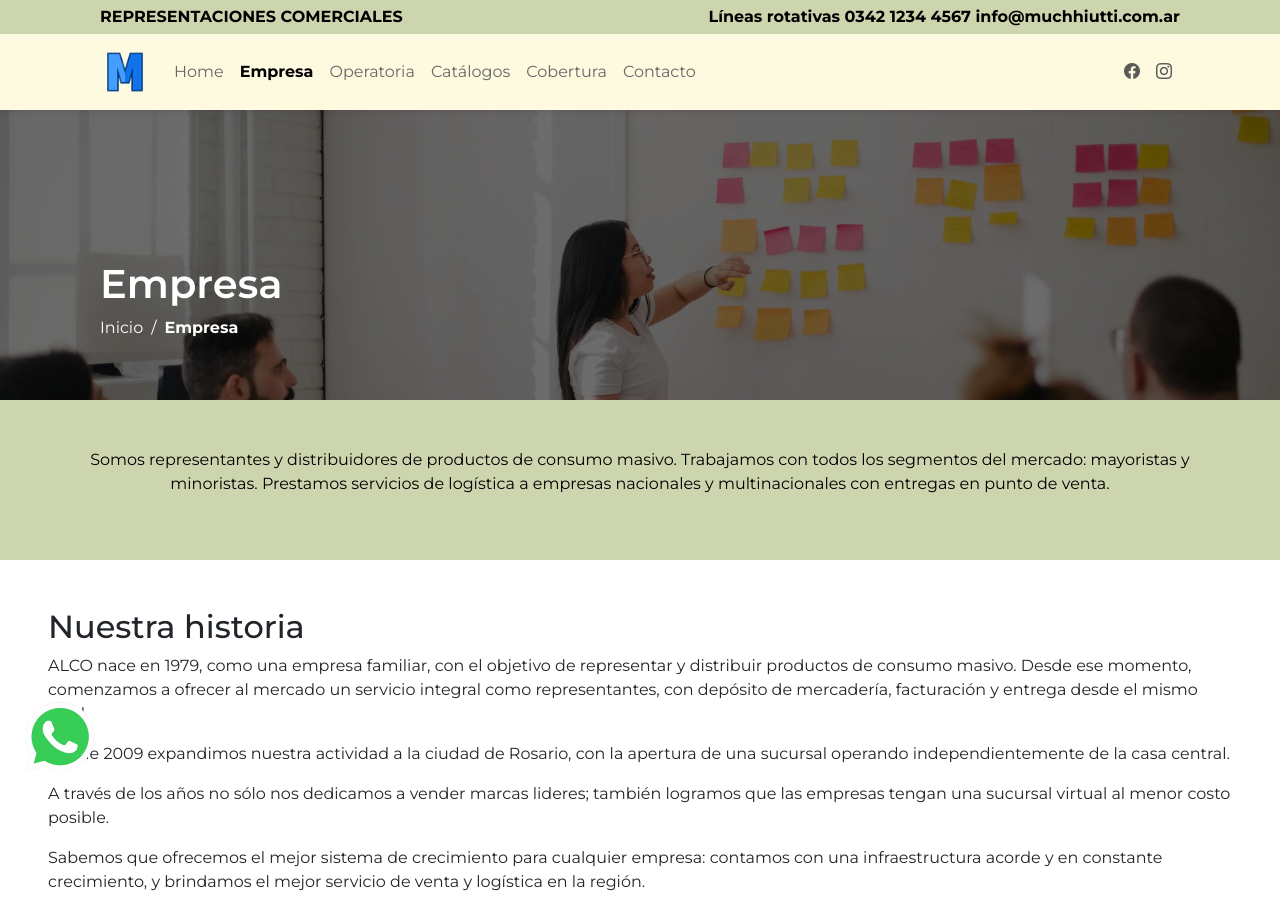
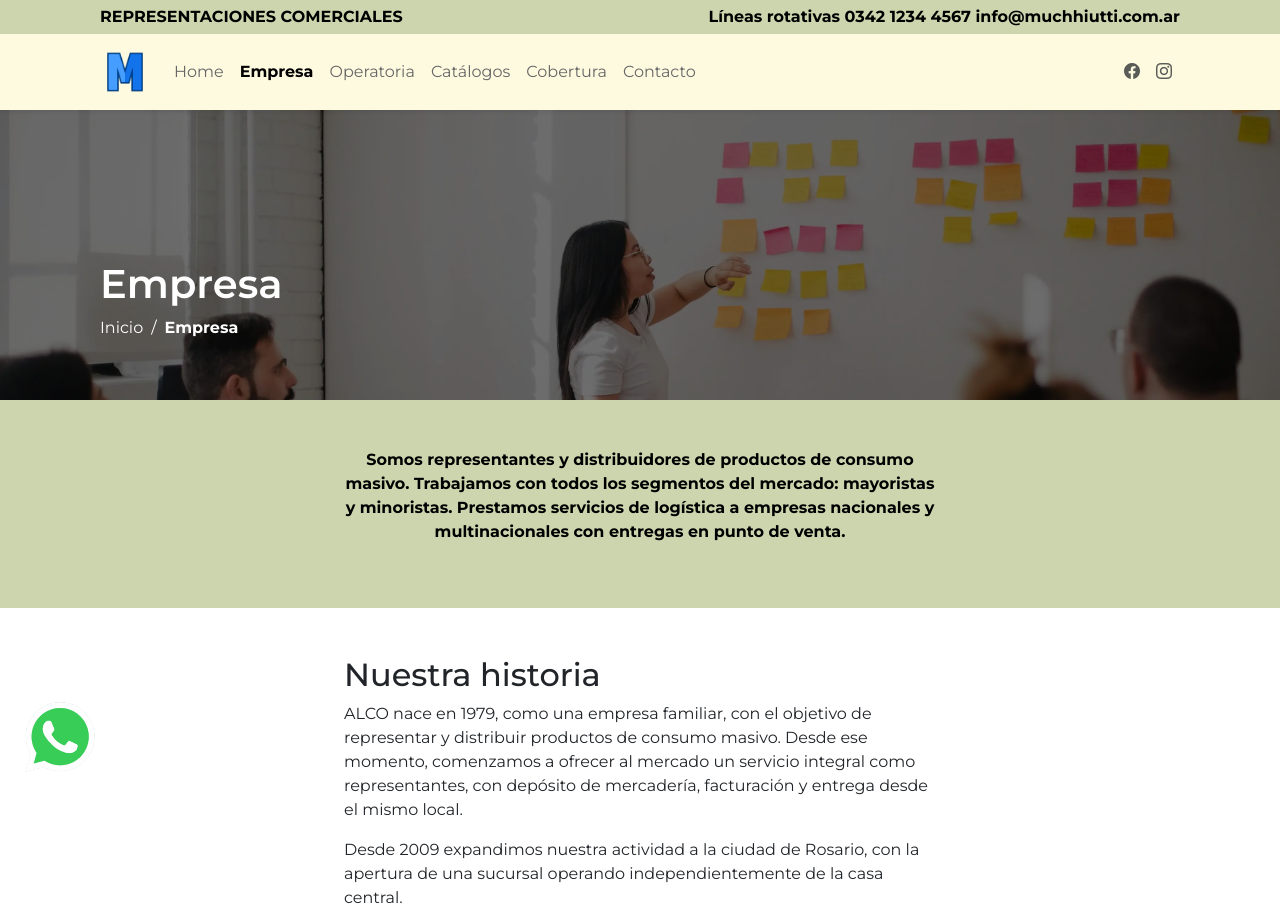
Before and after one commit to SantiQui/MuchiuttiRepresentaciones, a React (Vite) app in the folder frontend/: page /empresa in a window 1280 px wide. Shown: the top 913 px of the page. Built offline with nearby package versions, Linux system fonts and the light colour scheme.

Commit message:
Pagina de company finalizado

```diff
--- a/frontend/src/pages/Company/Company.css
+++ b/frontend/src/pages/Company/Company.css
@@ -1,5 +1,14 @@
-footer{
-    background-color: gray;
-    color:aliceblue;
-    padding: 2rem;
+.somos-text{
+    font-weight: bold;
 }
+@media screen and (min-width: 1032px) {
+    .somos-text{
+        padding-left: 25%;
+        padding-right: 25%;
+    }
+    .historia-text{
+        padding-left: 25%;
+        padding-right: 25%;
+    }
+
+}
--- a/frontend/src/pages/Company/Company.jsx
+++ b/frontend/src/pages/Company/Company.jsx
@@ -6,33 +6,34 @@ const Company = ({ currentPath }) => {
   return (
     <div>
       <Header currentPath={currentPath} />
+
       <div className="bg-color-muchiutti p-5">
-        <p className="somos-text w-full flex text-center">
+        <p className="somos-text w-full flex text-center ">
           Somos representantes y distribuidores de productos de consumo masivo. Trabajamos con todos los segmentos del
           mercado: mayoristas y minoristas. Prestamos servicios de logística a empresas nacionales y multinacionales con
           entregas en punto de venta.
         </p>
       </div>
-      <div className="p-5">
-        <h2>Nuestra historia</h2>
-        <p>
+      <div className="p-5 ">
+        <h2 className="historia-text w-full flex">Nuestra historia</h2>
+        <p className="historia-text w-full flex">
           ALCO nace en 1979, como una empresa familiar, con el objetivo de representar y distribuir productos de consumo
           masivo. Desde ese momento, comenzamos a ofrecer al mercado un servicio integral como representantes, con
           depósito de mercadería, facturación y entrega desde el mismo local.
         </p>
-        <p>
+        <p className="historia-text w-full flex">
           Desde 2009 expandimos nuestra actividad a la ciudad de Rosario, con la apertura de una sucursal operando
           independientemente de la casa central.
         </p>
-        <p>
+        <p className="historia-text w-full flex">
           A través de los años no sólo nos dedicamos a vender marcas lideres; también logramos que las empresas tengan
           una sucursal virtual al menor costo posible.
         </p>
-        <p>
+        <p className="historia-text w-full flex">
           Sabemos que ofrecemos el mejor sistema de crecimiento para cualquier empresa: contamos con una infraestructura
           acorde y en constante crecimiento, y brindamos el mejor servicio de venta y logística en la región.
         </p>
-        <p>
+        <p className="historia-text w-full flex">
           Nos adaptamos en forma inmediata a las demandas del mercado y a las necesidades de cada firma, asegurando el
           mayor crecimiento posible en cada segmento. Es por eso, que las mejores compañías nacionales e internacionales
           nos eligen.
```
Also changed, not shown: frontend/src/pages/Company/Imagenes/img_empresa01-1.jpg (added).
